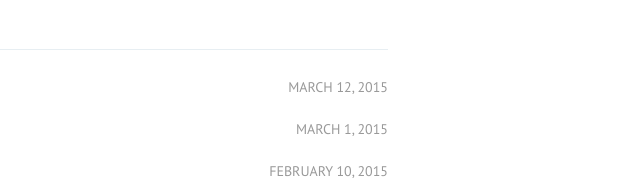
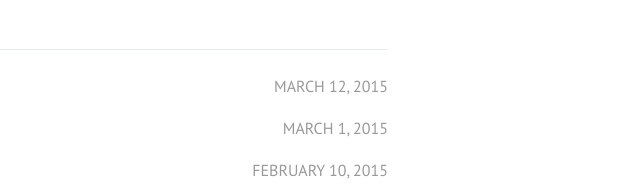
Before and after one commit to adamzap/memoir-theme, a plain HTML site: page memoir/index.html in a window 1280 px wide. Shown: the part 773-957 px from the top of the page, 582-1222 px from the left. Drawn offline with Linux system fonts and the light colour scheme.

Commit message:
Increase section listing date font size a bit

```diff
--- a/memoir/css/style.css
+++ b/memoir/css/style.css
@@ -127,9 +127,9 @@ time {
 .section-listing span {
   float: right;
   color: #999999;
-  font-size: 1.4rem;
+  font-size: 1.6rem;
   text-transform: uppercase;
-  line-height: 3.4rem;
+  line-height: 3.2rem;
 }
 
 @media (max-width: 660px) {
@@ -140,6 +140,7 @@ time {
   .section-listing span {
     float: none;
     display: block;
+    font-size: 1.4rem;
     line-height: 2.2rem;
   }
 }
```
